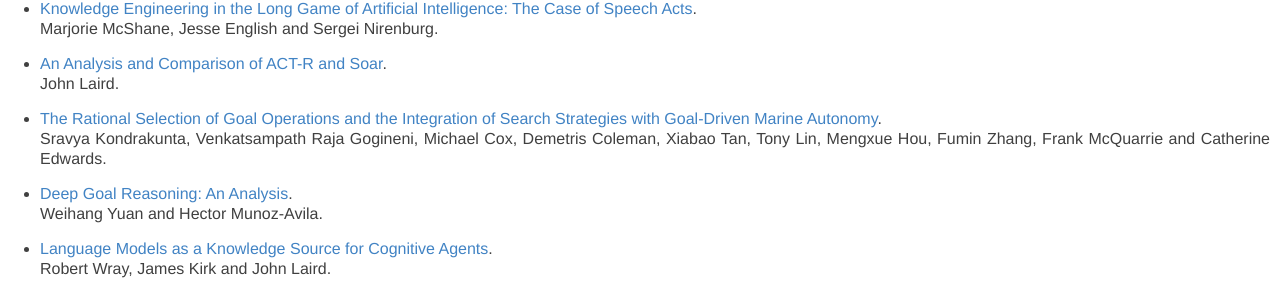
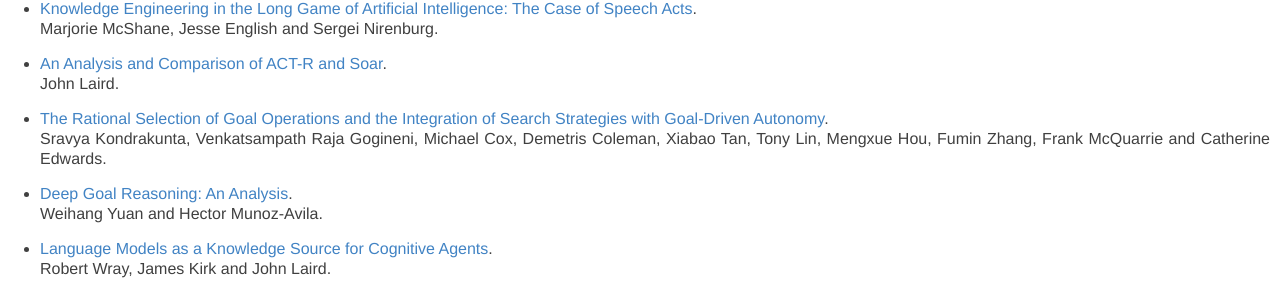
Before and after one commit to AdvancesInCognitiveSystems/acs2021, a Jekyll site: the page built from _pages/papers.md, in a window 1280 px wide. Shown: the part 363-658 px from the top of the page. Built offline with Jekyll 4.4.1, drawn with Linux system fonts in a browser that asks for light colours.

Commit message:
title #8

```diff
--- a/_pages/papers.md
+++ b/_pages/papers.md
@@ -18,7 +18,7 @@ Michael Cox, Zahiduddin Mohammad, Sravya Kondrakunta, Venkatsampath Raja Goginen
 - [An Analysis and Comparison of ACT-R and Soar]({{site.baseurl}}/data/ACS2021_paper_6.pdf).
 <br>John Laird.
 
-- [The Rational Selection of Goal Operations and the Integration of Search Strategies with Goal-Driven Marine Autonomy]({{site.baseurl }}/data/ACS2021_paper_8.pdf).
+- [The Rational Selection of Goal Operations and the Integration of Search Strategies with Goal-Driven Autonomy]({{site.baseurl }}/data/ACS2021_paper_8.pdf).
 <br>  Sravya Kondrakunta, Venkatsampath Raja Gogineni, Michael Cox, Demetris Coleman, Xiabao Tan, Tony Lin, Mengxue Hou, Fumin Zhang, Frank McQuarrie and Catherine Edwards.
 
 - [Deep Goal Reasoning: An Analysis]({{ site.baseurl}}/data/ACS2021_paper_9.pdf).
```
